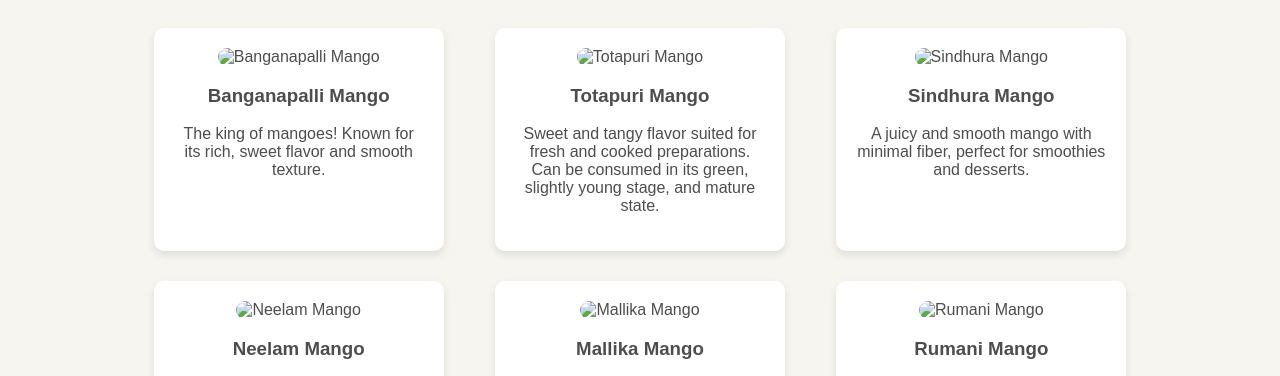
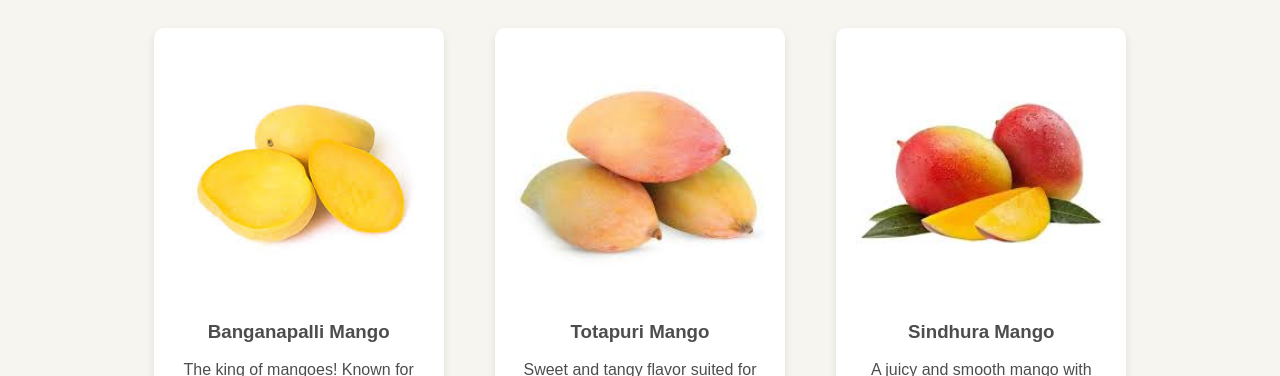
Before and after one commit to BindusekharGorintla/KeerthiMangoYard, a plain HTML site: page index.html in a window 1280 px wide. Shown: the part 400-776 px from the top of the page. Drawn offline with Linux system fonts and the light colour scheme.

Commit message:
Update index.html

```diff
--- a/index.html
+++ b/index.html
@@ -173,32 +173,32 @@
 
         <div class="mango-info">
             <div class="mango-card">
-                <img src="images/banganapalli.jpg" alt="Banganapalli Mango">
+                <img src="banganapalli.jpg" alt="Banganapalli Mango">
                 <h3>Banganapalli Mango</h3>
                 <p>The king of mangoes! Known for its rich, sweet flavor and smooth texture.</p>
             </div>
             <div class="mango-card">
-                <img src="images/totapuri.jpg" alt="Totapuri Mango">
+                <img src="totapuri.jpg" alt="Totapuri Mango">
                 <h3>Totapuri Mango</h3>
                 <p>Sweet and tangy flavor suited for fresh and cooked preparations. Can be consumed in its green, slightly young stage, and mature state.</p>
             </div>
             <div class="mango-card">
-                <img src="images/sindhura.jpg" alt="Sindhura Mango">
+                <img src="sindhura.jpg" alt="Sindhura Mango">
                 <h3>Sindhura Mango</h3>
                 <p>A juicy and smooth mango with minimal fiber, perfect for smoothies and desserts.</p>
             </div>
             <div class="mango-card">
-                <img src="images/neelam.jpg" alt="Neelam Mango">
+                <img src="neelam.jpg" alt="Neelam Mango">
                 <h3>Neelam Mango</h3>
                 <p>Rich flavor and floral fragrance, a popular choice for desserts, juices, and smoothies.</p>
             </div>
             <div class="mango-card">
-                <img src="images/mallika.jpg" alt="Mallika Mango">
+                <img src="mallika.jpg" alt="Mallika Mango">
                 <h3>Mallika Mango</h3>
                 <p>Intensely sweet, with a distinct citrusy flavor and hints of melon and honey. Known for its smooth, fiberless texture.</p>
             </div>
             <div class="mango-card">
-                <img src="images/rumani.jpg" alt="Rumani Mango">
+                <img src="rumani.jpg" alt="Rumani Mango">
                 <h3>Rumani Mango</h3>
                 <p>Pulp is sweet, juicy, and low in fiber, high in vitamins A and C.</p>
             </div>
@@ -232,7 +232,7 @@
     </div>
 
     <footer>
-        <p>&copy; 2025 KeerthiMangoYard | All Rights Reserved</p>
+        <p>&copy; KeerthiMangoYard | All Rights Reserved (Terms of Use)</p>
     </footer>
 </body>
 </html>
```
